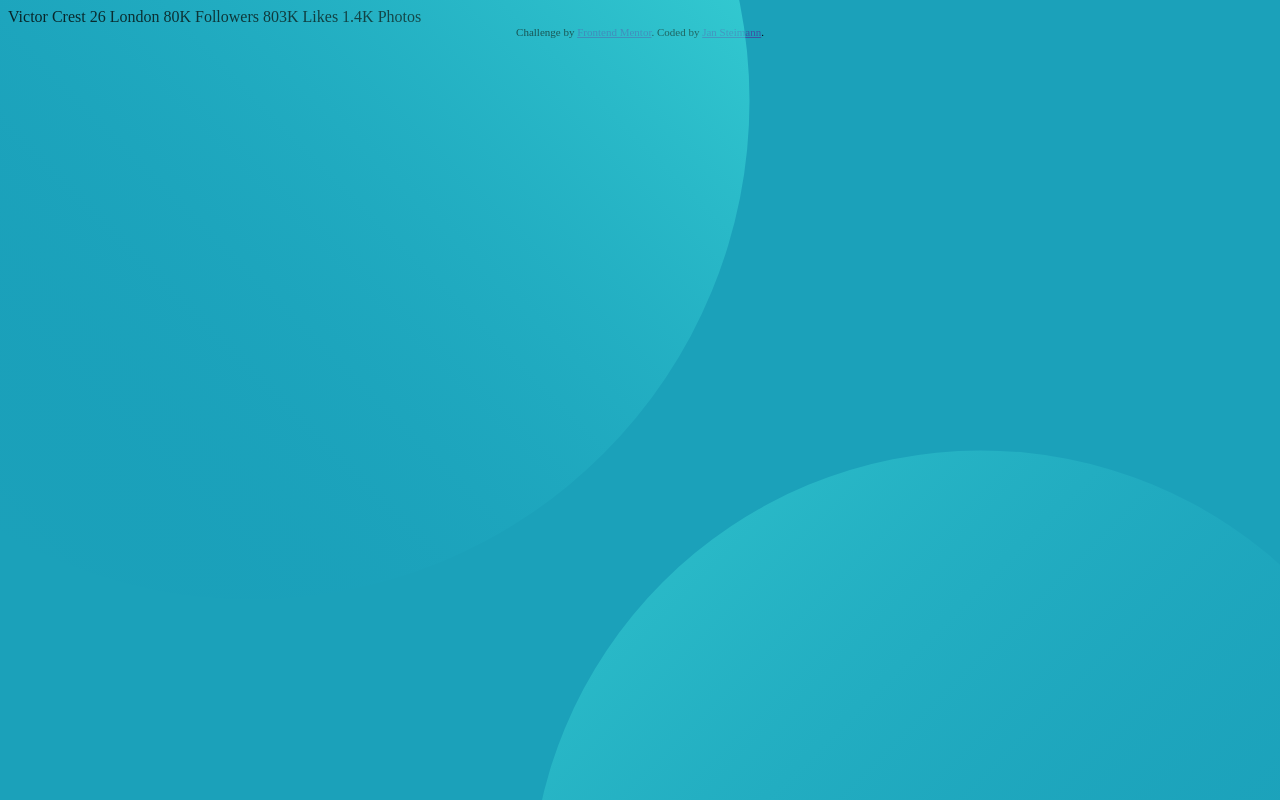
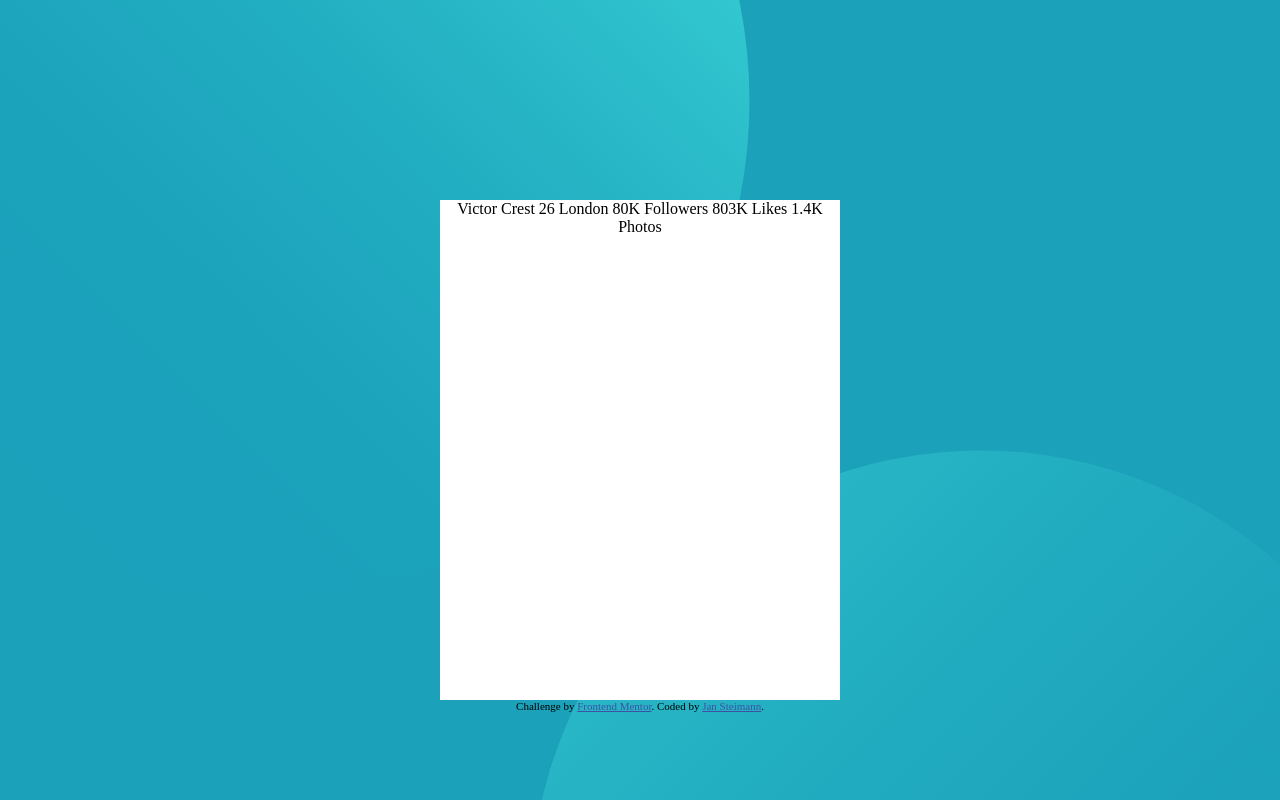
Before and after one commit to jaste111/Frontend-Mentor-Profile-card-component, a plain HTML site: page index.html in a window 1280 px wide. Shown: the top 800 px of the page. Drawn offline with Linux system fonts and the light colour scheme.

Commit message:
Move card div on top of page

```diff
--- a/styles.css
+++ b/styles.css
@@ -19,6 +19,7 @@ body {
   position: absolute;
   left: -250px;
   top: -400px;
+  z-index: -1;
 }
 
 .bg-pattern-bottom-image {
@@ -27,4 +28,14 @@ body {
   position: absolute;
   right: -150px;
   bottom: -550px;
+  z-index: -1;
 }
+
+.profile-card {
+    background: white;
+    text-align: center;
+    width: 400px;
+    height: 500px;
+    margin: auto;
+    margin-top: 200px;
+}
```
